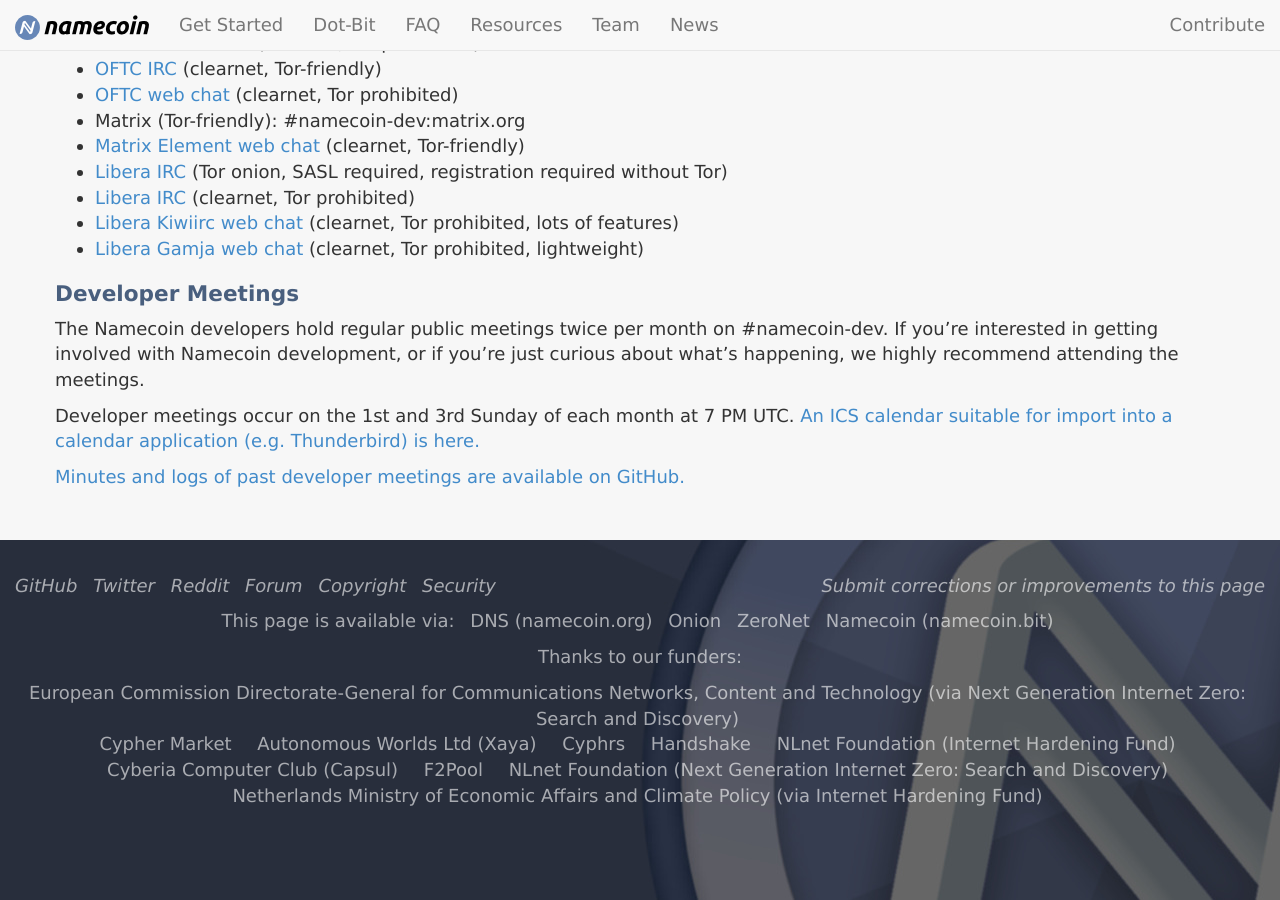
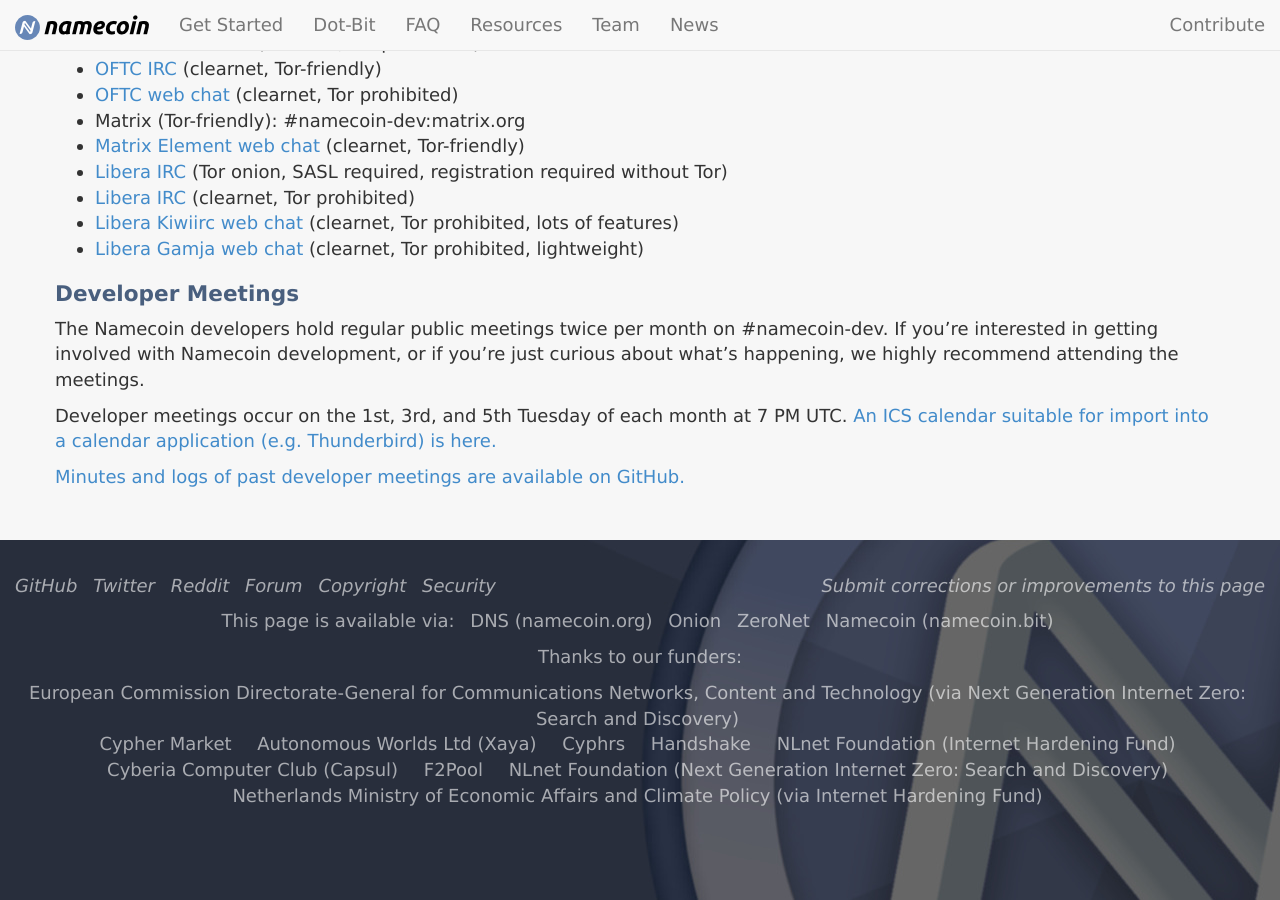
Before and after one commit to JeremyRand/namecoin.org, a Jekyll site: the page built from resources/chat/index.md, in a window 1280 px wide and 900 px high, scrolled down 1332 px. Built offline with Jekyll 4.4.1, drawn with Linux system fonts in a browser that asks for light colours.

Commit message:
Update IRC meeting time

```diff
--- a/resources/chat/index.md
+++ b/resources/chat/index.md
@@ -57,6 +57,6 @@ Two chat channels exist for Namecoin.  If you're not sure which access method to
 
 The Namecoin developers hold regular public meetings twice per month on #namecoin-dev.  If you're interested in getting involved with Namecoin development, or if you're just curious about what's happening, we highly recommend attending the meetings.
 
-Developer meetings occur on the 1st and 3rd Sunday of each month at 7 PM UTC.  [An ICS calendar suitable for import into a calendar application (e.g. Thunderbird) is here.](Namecoin-Development-Meetings.ics)
+Developer meetings occur on the 1st, 3rd, and 5th Tuesday of each month at 7 PM UTC.  [An ICS calendar suitable for import into a calendar application (e.g. Thunderbird) is here.](Namecoin-Development-Meetings.ics)
 
 [Minutes and logs of past developer meetings are available on GitHub.](https://github.com/midnightmagic/namecoin-meeting)
```
Also changed, not shown: 1 other file.
